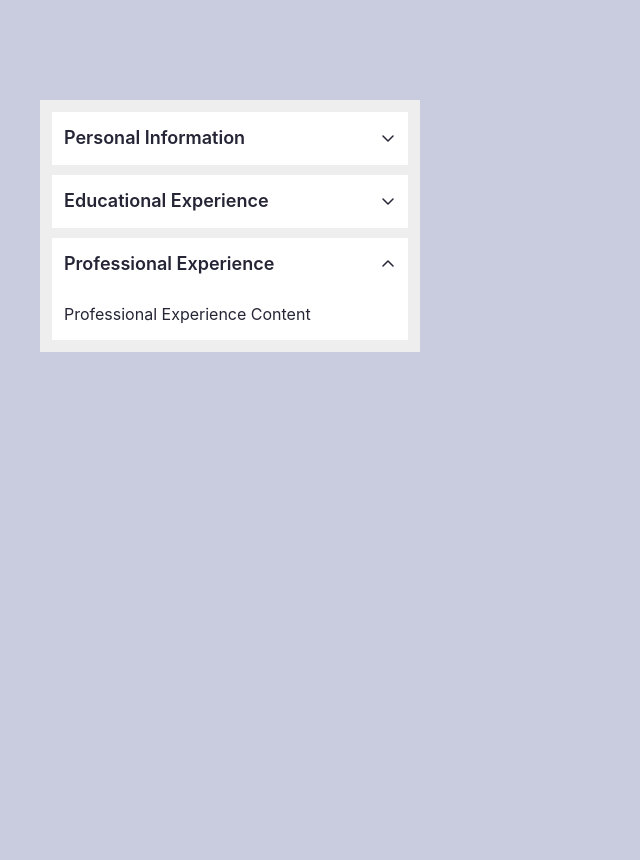
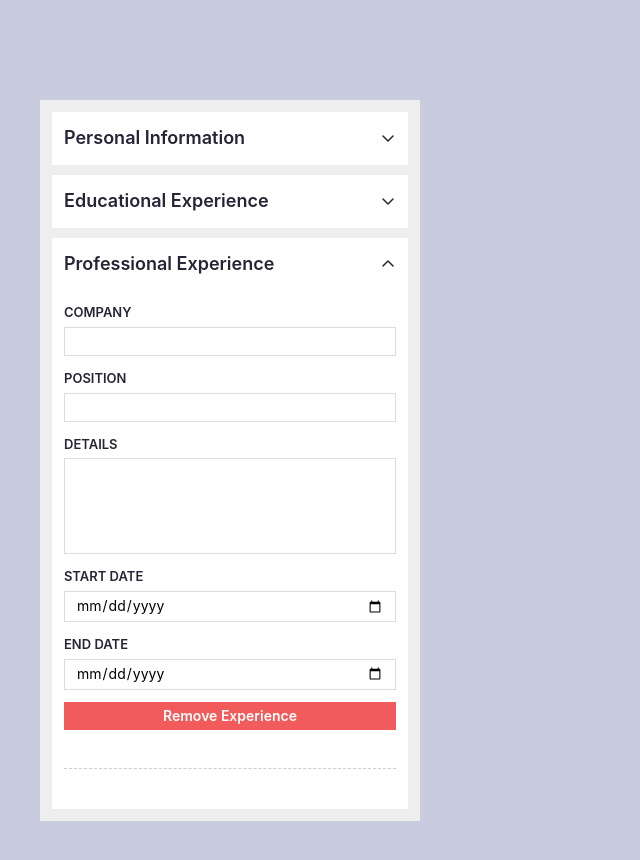
Before and after one commit to jsklcodes/cv-application, a React (Vite) app: page / in a window 1280 px wide. Both pictures are taken after a click on the element "Professional Experience". Shown: the top 860 px of the page, without its empty margins (0-640 px from the left). Before the commit the page ends 800 px from the top, so only its background shows below. Built offline with nearby package versions, Linux system fonts and the light colour scheme.

Commit message:
Create the ProfessionalExpForm component

```diff
--- a/src/App.jsx
+++ b/src/App.jsx
@@ -2,6 +2,7 @@ import { Collapse } from './components/Collapse';
 import { CvCreator } from './components/CvCreator';
 import { EducationalExpForm } from './components/EducationalExpForm';
 import { PersonalInfoForm } from './components/PersonalInfoForm';
+import { ProfessionalExpForm } from './components/ProfessionalExpForm';
 
 export const App = () => {
   return (
@@ -18,7 +19,9 @@ export const App = () => {
           </div>
         </Collapse>
         <Collapse title="Professional Experience">
-          Professional Experience Content
+          <div className="experience-group">
+            <ProfessionalExpForm />
+          </div>
         </Collapse>
       </CvCreator>
     </div>
--- /dev/null
+++ b/src/components/ProfessionalExpForm/index.jsx
@@ -0,0 +1,67 @@
+export const ProfessionalExpForm = () => {
+  return (
+    <form className="form">
+      <div className="form-group">
+        <label htmlFor="company" className="form-label">
+          Company
+        </label>
+        <input
+          type="text"
+          name="company"
+          id="company"
+          className="form-control"
+        />
+      </div>
+
+      <div className="form-group">
+        <label htmlFor="position" className="form-label">
+          Position
+        </label>
+        <input
+          type="text"
+          name="position"
+          id="position"
+          className="form-control"
+        />
+      </div>
+
+      <div className="form-group">
+        <label htmlFor="jobDetails" className="form-label">
+          Details
+        </label>
+        <textarea
+          name="jobDetails"
+          id="jobDetails"
+          className="form-control"
+          rows="5"
+        ></textarea>
+      </div>
+
+      <div className="form-group">
+        <label htmlFor="jobStartDate" className="form-label">
+          Start Date
+        </label>
+        <input
+          type="date"
+          name="jobStartDate"
+          id="jobStartDate"
+          className="form-control"
+        />
+      </div>
+
+      <div className="form-group">
+        <label htmlFor="jobEndDate" className="form-label">
+          End Date
+        </label>
+        <input
+          type="date"
+          name="jobEndDate"
+          id="jobEndDate"
+          className="form-control"
+        />
+      </div>
+
+      <button className="button button-danger">Remove Experience</button>
+    </form>
+  );
+};
```
